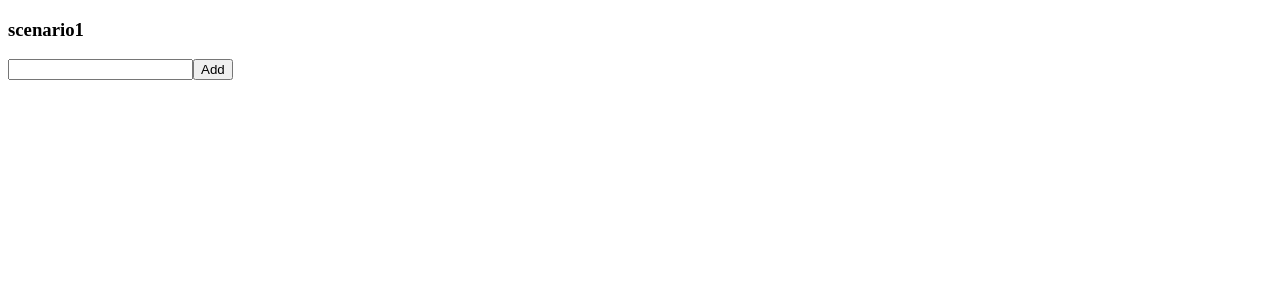
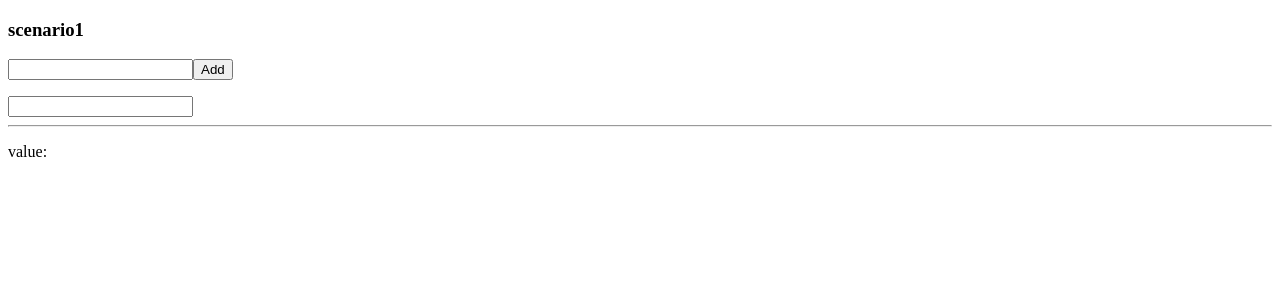
Before and after one commit to sumanth-1405/AngularScenarios, an Angular app: page / in a window 1280 px wide. Shown: the top 300 px of the page. Built offline with nearby package versions, Linux system fonts and the light colour scheme.

Commit message:
scenario2

```diff
--- a/src/app/app.component.html
+++ b/src/app/app.component.html
@@ -1 +1,2 @@
 <app-child></app-child>
+<app-s2-child></app-s2-child>
--- a/src/app/app.module.ts
+++ b/src/app/app.module.ts
@@ -2,6 +2,7 @@ import { BrowserModule } from '@angular/platform-browser';
 import { NgModule } from '@angular/core';
 import { AppComponent } from './app.component';
 import { Scenario1Module } from './scenario1/scenario1.module';
+import { Scenario2Module } from './scenario2/scenario2.module';
 
 
 @NgModule({
@@ -11,6 +12,7 @@ import { Scenario1Module } from './scenario1/scenario1.module';
   imports: [
     BrowserModule,
     Scenario1Module,
+    Scenario2Module
   ],
   providers: [],
   bootstrap: [AppComponent]
--- /dev/null
+++ b/src/app/scenario2/child/child.component.html
@@ -0,0 +1,5 @@
+<div>
+  <input type="text" [(ngModel)]="name"/>
+  <hr>
+  <p>value:{{ name }}</p>
+  </div>
```
Also changed, not shown: src/app/scenario2/child/child.component.ts (added, +10 -0 lines), src/app/scenario2/scenario2.module.ts (added, +14 -0 lines), 1 other file (tests, documents, lock files or other folders).
